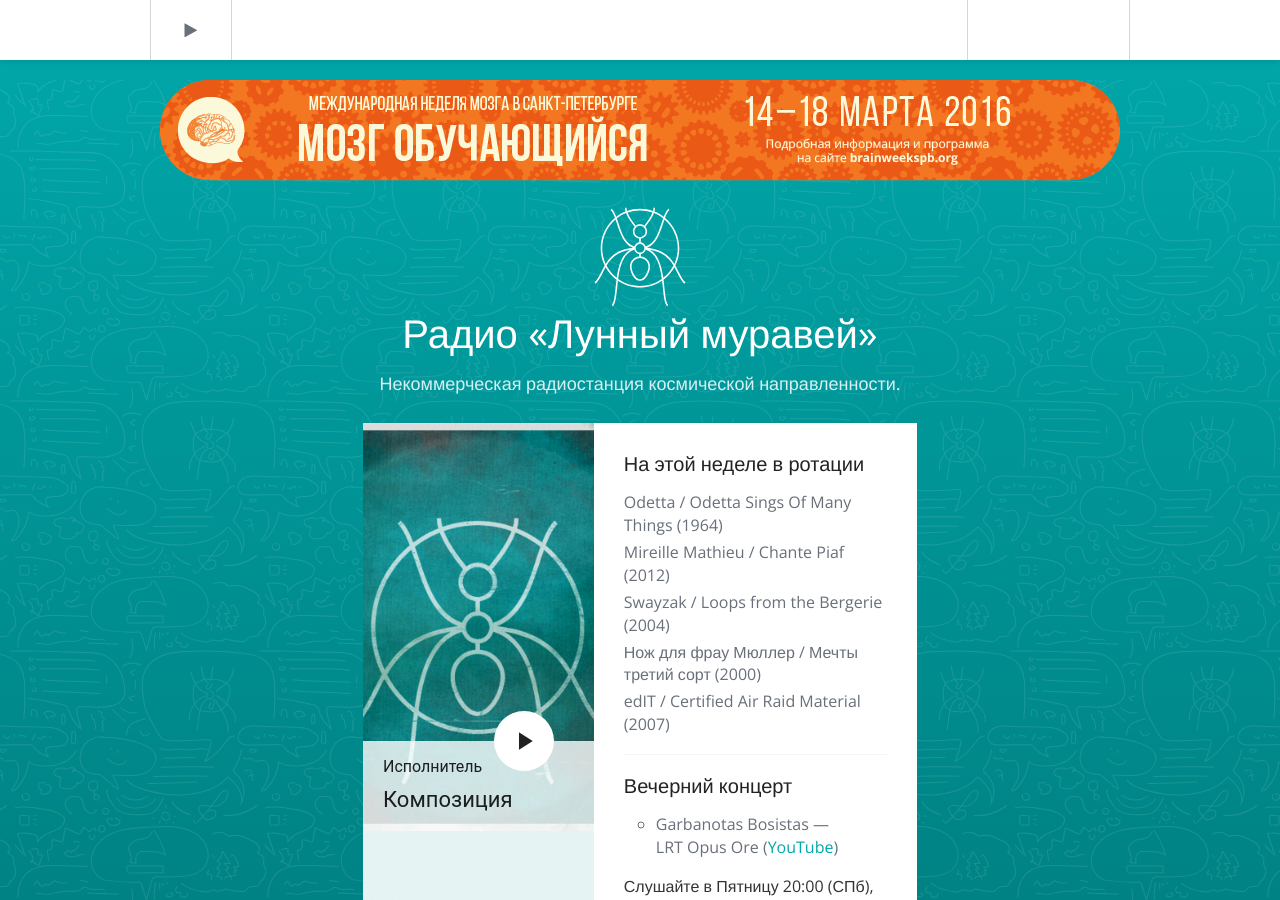
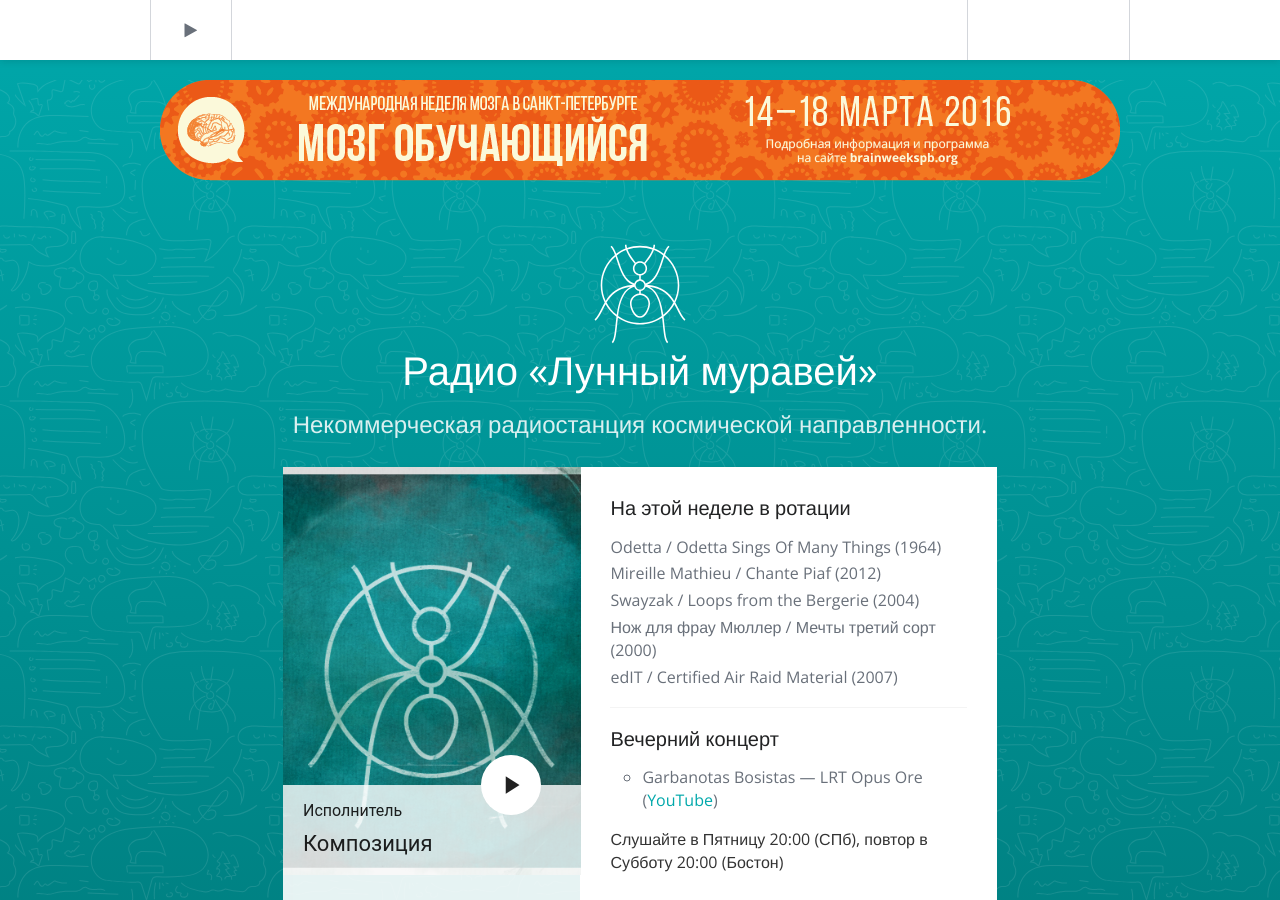
Before and after one commit to tretten/site-moonant, a Jekyll site: the page built from index.html, in a window 1280 px wide and 900 px high. Built offline with Jekyll 4.4.1, drawn with Linux system fonts in a browser that asks for light colours; nearby versions of some CDN libraries; a script that is not in the unit is left out; the list of posts is cut into pages by our own code; comment, search, counter and statistics services are not loaded.

Commit message:
subtitle

```diff
--- a/index.html
+++ b/index.html
@@ -8,7 +8,7 @@
     <div class="container">
         <a href="{{ site.baseurl }}/"><img class="is-centered" src="{{ site.baseurl }}/public/img/moonant-icon.svg"/></a>
         <h1 class="title is-2">Радио «Лунный муравей»</h1>
-        <h2 class="subtitle">Некоммерческая радиостанция космической направленности.</h2>
+        <h2 class="subtitle is-4">Некоммерческая радиостанция космической направленности.</h2>
         <div class="box">
         <div class="columns">
             <div class="column is-5 column-player">
```
